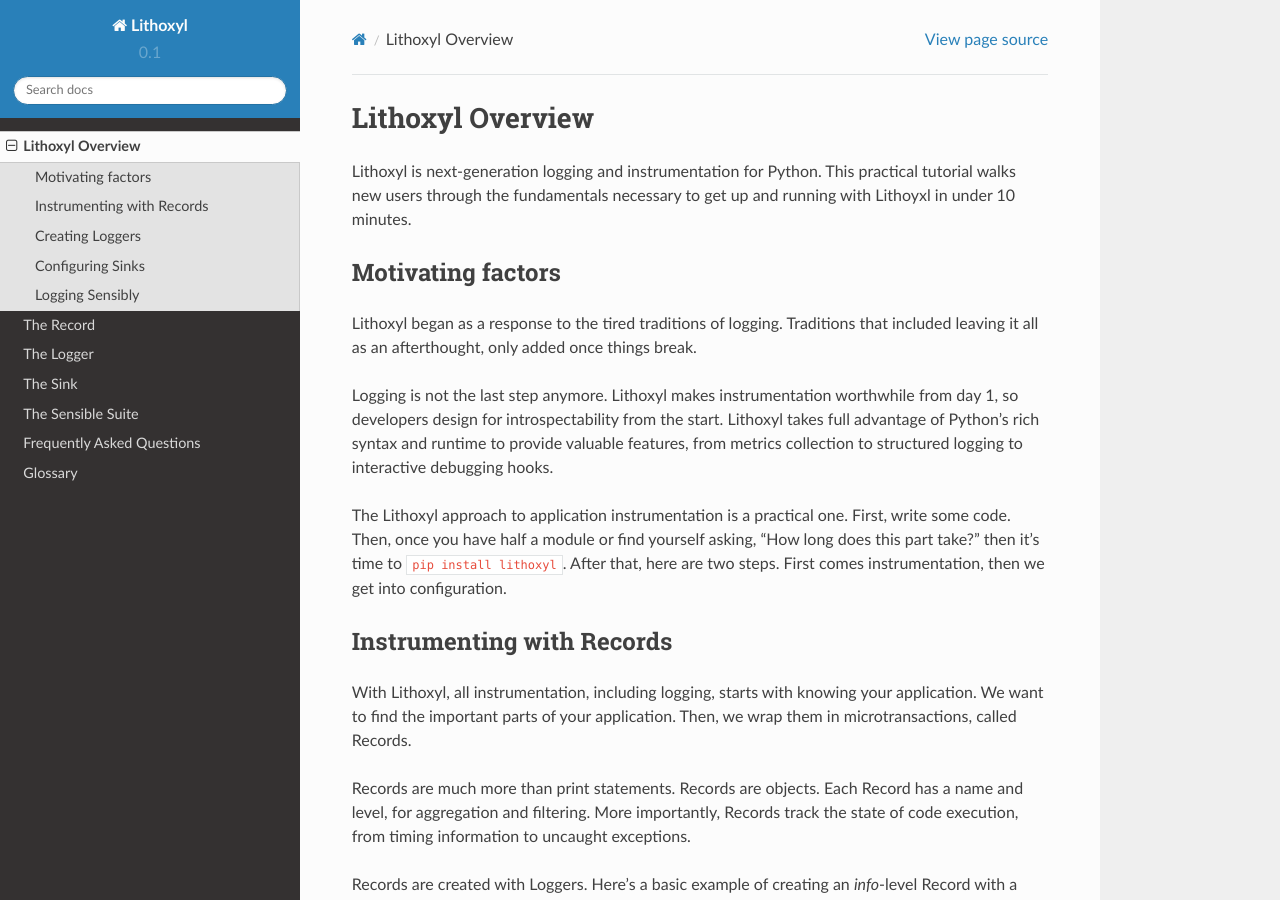
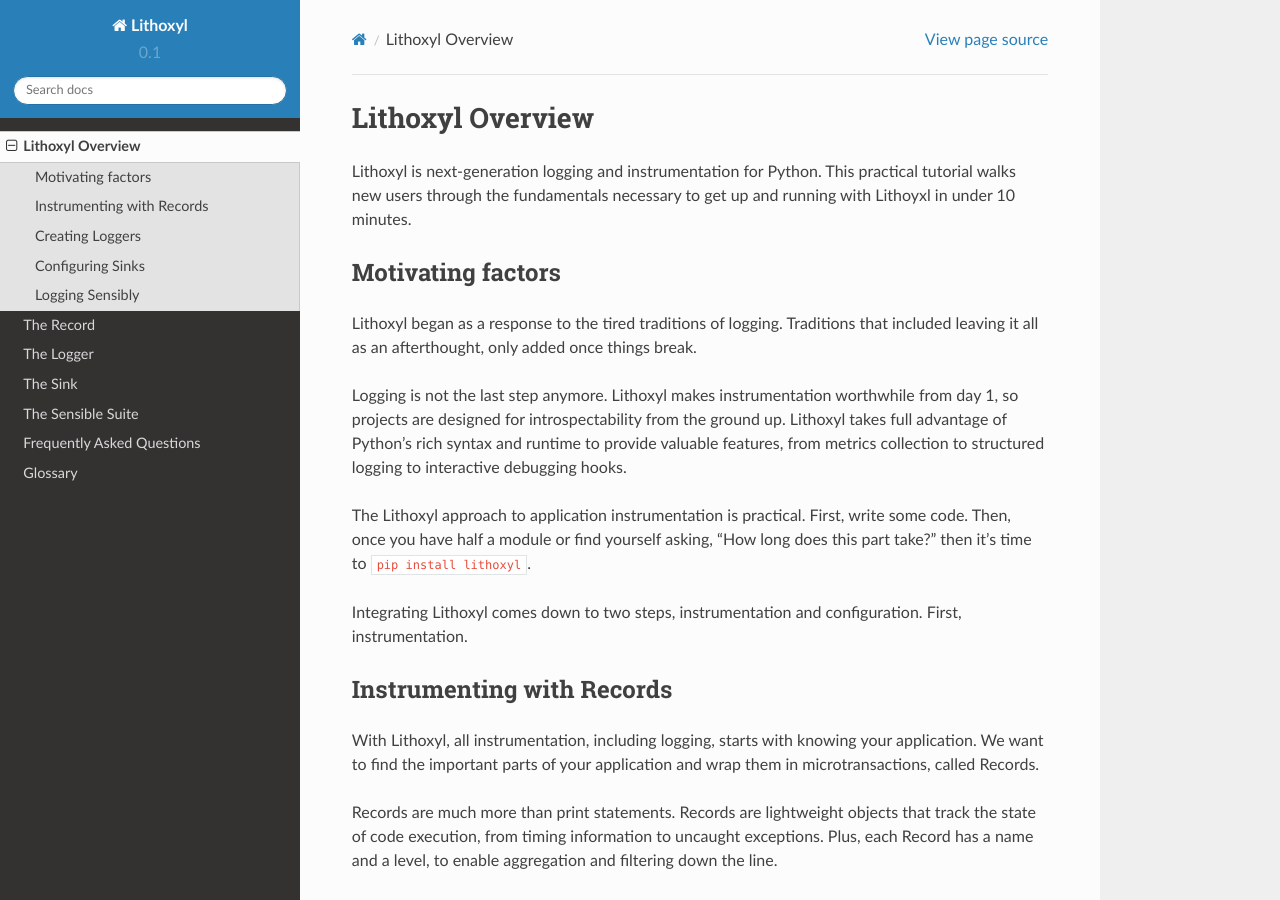
Before and after one commit to mahmoud/lithoxyl, a Sphinx documentation site: the page built from docs/overview.rst, in a window 1280 px wide and 900 px high. Built offline with Sphinx 7.4.7 and the Read the Docs theme 2.0.0, drawn with Linux system fonts in a browser that asks for light colours; pages that are not in the unit, such as notebooks, are missing from menus.

```diff
--- a/docs/faq.rst
+++ b/docs/faq.rst
@@ -62,7 +62,7 @@
 Unlike the design questions above, background questions relate to just
 the objective facts.
 
-.. ref:: etymology
+.. _etymology:
 
 What's with the name, Lithoxyl, what's that even mean?
 ~~~~~~~~~~~~~~~~~~~~~~~~~~~~~~~~~~~~~~~~~~~~~~~~~~~~~~
--- a/docs/overview.rst
+++ b/docs/overview.rst
@@ -14,28 +14,30 @@
 only added once things break.
 
 Logging is not the last step anymore. Lithoxyl makes instrumentation
-worthwhile from day 1, so developers design for introspectability
-from the start. Lithoxyl takes full advantage of Python's rich syntax
-and runtime to provide valuable features, from metrics collection to
-structured logging to interactive debugging hooks.
+worthwhile from day 1, so projects are designed for introspectability
+from the ground up. Lithoxyl takes full advantage of Python's rich
+syntax and runtime to provide valuable features, from metrics
+collection to structured logging to interactive debugging hooks.
 
-The Lithoxyl approach to application instrumentation is a practical
-one. First, write some code. Then, once you have half a module or find
-yourself asking, "How long does this part take?" then it's time to
-``pip install lithoxyl``. After that, here are two steps. First comes
-instrumentation, then we get into configuration.
+The Lithoxyl approach to application instrumentation is
+practical. First, write some code. Then, once you have half a module
+or find yourself asking, "How long does this part take?" then it's
+time to ``pip install lithoxyl``.
+
+Integrating Lithoxyl comes down to two steps, instrumentation and
+configuration. First, instrumentation.
 
 Instrumenting with Records
 --------------------------
 
 With Lithoxyl, all instrumentation, including logging, starts with
 knowing your application. We want to find the important parts of your
-application. Then, we wrap them in microtransactions, called Records.
+application and wrap them in microtransactions, called Records.
 
-Records are much more than print statements. Records are objects. Each
-Record has a name and level, for aggregation and filtering. More
-importantly, Records track the state of code execution, from timing
-information to uncaught exceptions.
+Records are much more than print statements. Records are lightweight
+objects that track the state of code execution, from timing
+information to uncaught exceptions. Plus, each Record has a name and
+a level, to enable aggregation and filtering down the line.
 
 Records are created with Loggers. Here's a basic example of creating
 an *info*-level Record with a preconfigured Logger:
```
Also changed, not shown: other parts of docs/overview.rst (+2 -0 lines), docs/logger.rst (+43 -2 lines), 1 other file.
